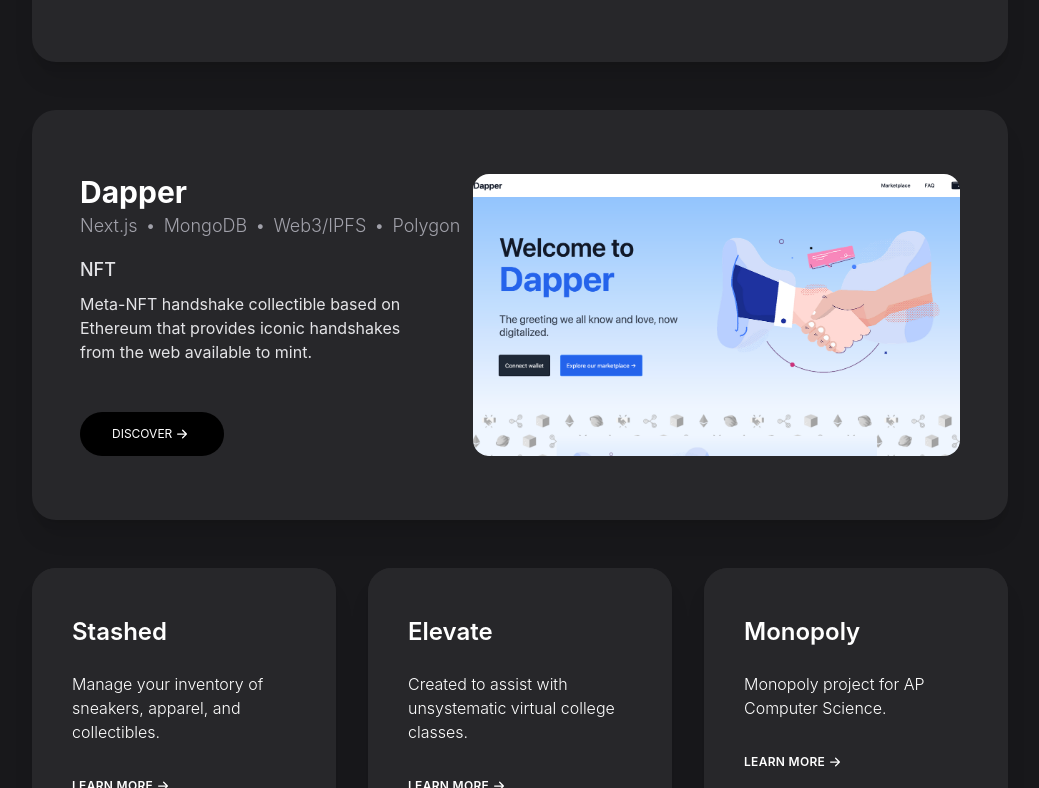
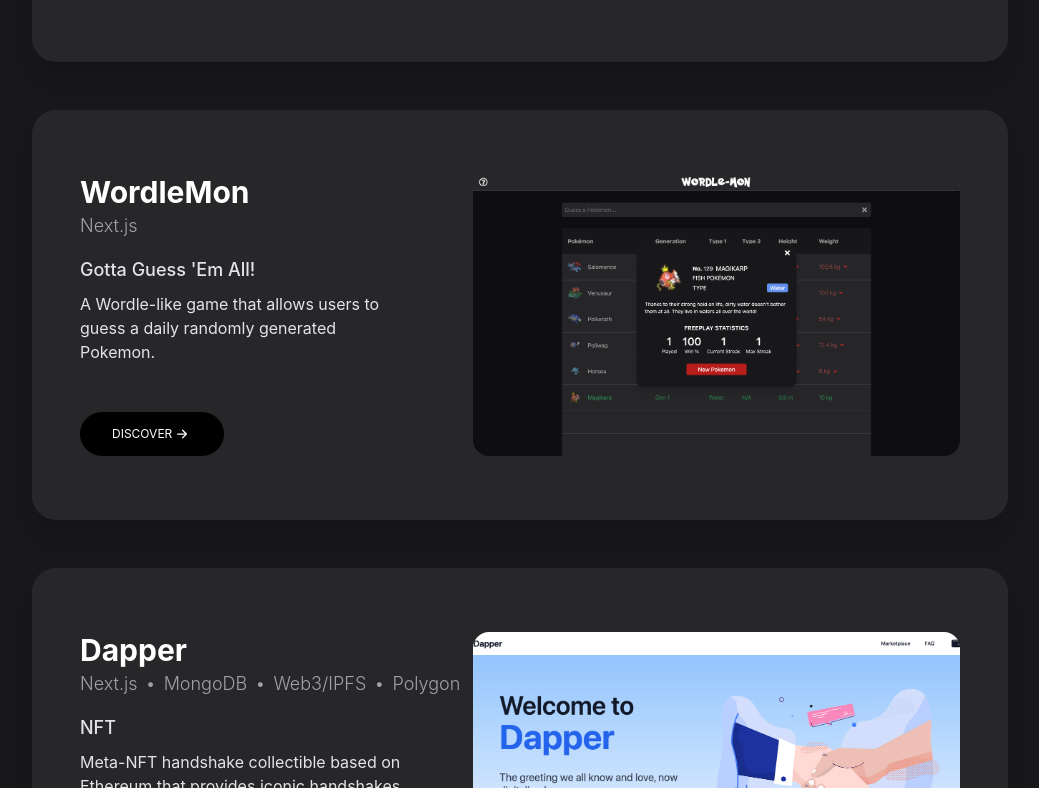
Before and after one commit to daxidngyn/portfolio, a Next.js app: page /projects in a window 1280 px wide. Shown: the part 832-1620 px from the top of the page, without its empty margins (120-1159 px from the left). Built offline with nearby package versions, Linux system fonts and the light colour scheme.

Commit message:
updated projects

```diff
--- a/components/ProjectCardSmall.jsx
+++ b/components/ProjectCardSmall.jsx
@@ -13,7 +13,7 @@
       <span className="font-light mt-6">{content}</span>
 
       <div className="mt-8">
-        <button className="text-xs uppercase hover:scale-95 transition duration-300 ease-in-out flex items-center font-semibold tracking-wide">
+        <button className="text-xs uppercase hover:scale-95 group-hover:underline decoration-zinc-700 transition duration-300 ease-in-out flex items-center font-semibold tracking-wide">
           Learn more
           <BsArrowRightShort className="w-5 h-5 group-hover:translate-x-1 transition duration-300 ease-in-out" />
         </button>
--- a/pages/index.jsx
+++ b/pages/index.jsx
@@ -127,7 +127,9 @@
         <span className="text-zinc-400 md:text-lg">
           For a more in-depth view of my projects and experiences,&nbsp;
           <Link href="/projects">
-            <a className="cursor-pointer text-white">click here</a>
+            <a className="cursor-pointer text-white hover:text-sky-400 transition duration-150 ease-in-out">
+              click here
+            </a>
           </Link>
           .
         </span>
--- a/pages/projects/index.jsx
+++ b/pages/projects/index.jsx
@@ -52,7 +52,7 @@
         <div className="space-y-12 mt-16">
           {Projects.projects.map((project, idx) => {
             return (
-              idx < 2 && (
+              idx < 3 && (
                 <ProjectCard
                   key={project.key}
                   title={project.title}
@@ -69,7 +69,7 @@
           <div className="md:grid grid-cols-3 gap-8 space-y-8 md:space-y-0">
             {Projects.projects.map((project, idx) => {
               return (
-                idx >= 2 && (
+                idx >= 3 && (
                   <div className="col-span-1 bg-zinc-800 rounded-3xl shadow-xl">
                     <ProjectCardSmall
                       key={project.key}
--- a/projects.json
+++ b/projects.json
@@ -5,10 +5,21 @@
       "subtitle": "2022 Class of the Techstars Accelerator",
       "content": "A blockchain-based platform that allows athletes to tokenize themselves and create fan-athlete economies.",
       "date": "Oct 2021 - Present",
-      "images": ["/vo2/vo2-1.PNG"],
+      "images": ["/vo2/vo2-1.png"],
       "technologies": ["Next.js", "Web3.js", "Moralis.io", "MongoDB"],
       "roles": ["Cofounder", "Head Engineer"],
       "link": "https://vo2.fans",
+      "key": "vo2"
+    },
+    {
+      "title": "WordleMon",
+      "subtitle": "Gotta Guess 'Em All!",
+      "content": "A Wordle-like game that allows users to guess a daily randomly generated Pokemon.",
+      "date": "Feb 2022",
+      "images": ["/wordlemon/wordlemon-1.png"],
+      "technologies": ["Next.js"],
+      "roles": ["Founder"],
+      "link": "https://wordlemon.com",
       "key": "vo2"
     },
     {
```
Also changed, not shown: public/wordlemon/wordlemon-1.png (added).
